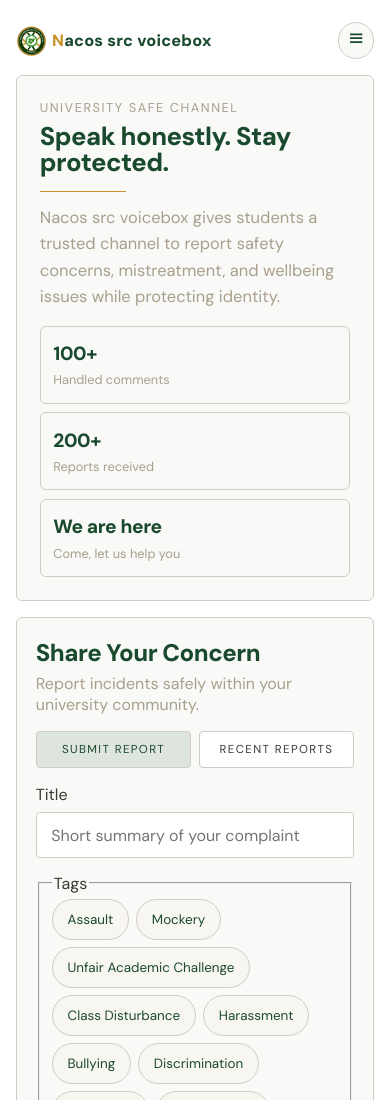
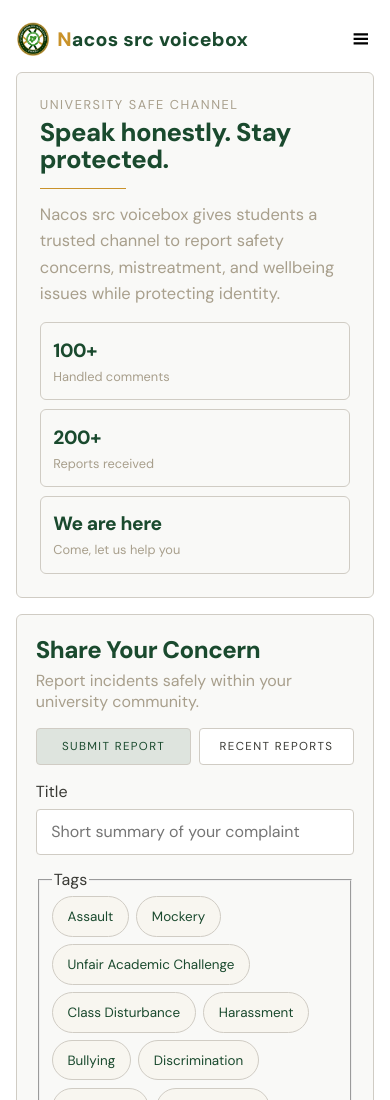
Before and after one commit to HassanAmirii/src-voicebox, a plain HTML site: page index.html in a window 390 px wide. Shown: the top 1100 px of the page. Drawn offline with Linux system fonts and the light colour scheme; no server answers.

Commit message:
feat: enhance mobile layout and styling for top bar and controls

```diff
--- a/styles.css
+++ b/styles.css
@@ -862,30 +862,25 @@ textarea {
 
 @media (max-width: 760px) {
   .top-bar {
-    display: grid;
-    grid-template-columns: minmax(0, 1fr) auto;
+    flex-direction: row;
     align-items: center;
-    column-gap: 0.45rem;
-    row-gap: 0.35rem;
+    justify-content: space-between;
+    gap: 0.55rem;
   }
 
   .brand-wrap {
     gap: 0;
-    min-width: 0;
   }
 
   .brand {
-    font-size: 1.02rem;
+    font-size: 1.22rem;
     letter-spacing: 0.012em;
-    gap: 0.38rem;
-    line-height: 1.05;
-    white-space: normal;
-    min-width: 0;
+    gap: 0.5rem;
   }
 
   .brand-logo {
-    width: 1.9rem;
-    height: 1.9rem;
+    width: 2.1rem;
+    height: 2.1rem;
   }
 
   .brand-sub {
@@ -895,32 +890,29 @@ textarea {
   .menu-toggle {
     display: inline-flex;
     align-self: center;
-    justify-self: end;
-    min-height: 2.3rem;
-    min-width: 2.3rem;
-    padding: 0.35rem;
-    border: 1px solid var(--border);
-    border-radius: 999px;
-    background: color-mix(in srgb, var(--card), transparent 8%);
+    min-height: 0;
+    padding: 0.15rem;
+    border: 0;
+    background: transparent;
     box-shadow: none;
-    color: var(--primary);
+    color: #000000;
     appearance: none;
   }
 
   .menu-toggle .top-icon {
-    width: 1.15rem;
-    height: 1.15rem;
+    width: 1.35rem;
+    height: 1.35rem;
   }
 
   .menu-toggle .top-icon path {
-    stroke-width: 2.3;
+    stroke-width: 2.6;
   }
 
   .top-controls {
     display: none;
     position: absolute;
     right: 0;
-    top: calc(100% + 0.35rem);
+    top: calc(100% + 0.25rem);
     flex-direction: column;
     gap: 0.5rem;
     background: var(--card);
@@ -928,26 +920,23 @@ textarea {
     border-radius: 6px;
     padding: 0.5rem;
     z-index: 999;
-    max-width: calc(100vw - 1rem);
   }
 
   .top-controls.open {
     display: flex;
-    min-width: 9.5rem;
-    width: max-content;
+    min-width: 11.25rem;
   }
 
   .top-controls.open .top-icon-btn {
     width: 100%;
     height: auto;
-    padding: 0.5rem 0.62rem;
+    padding: 0.56rem 0.66rem;
     justify-content: flex-start;
     gap: 0.5rem;
   }
 
   .top-controls.open .top-action-label {
     display: inline;
-    font-size: 0.74rem;
   }
 
   .row-head {
```
